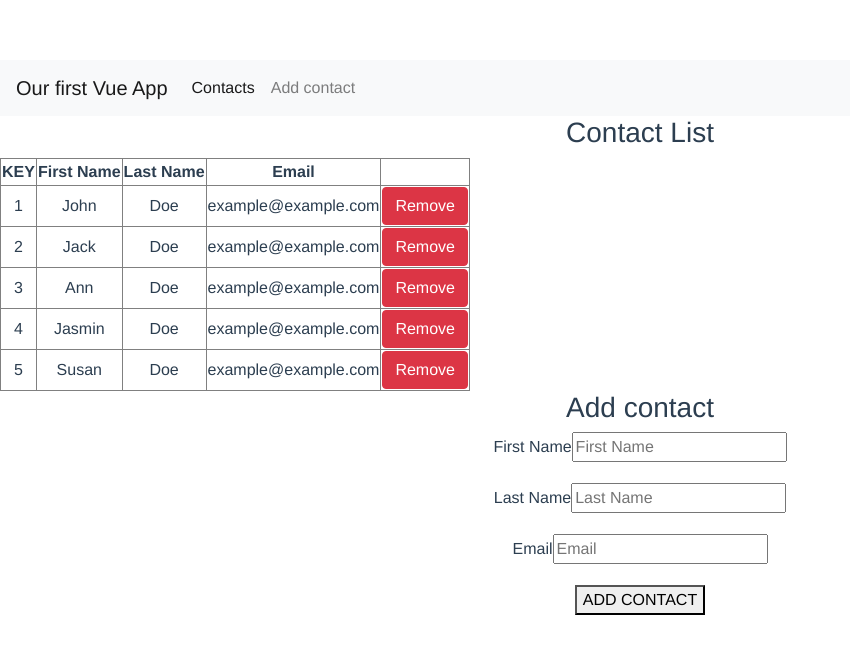
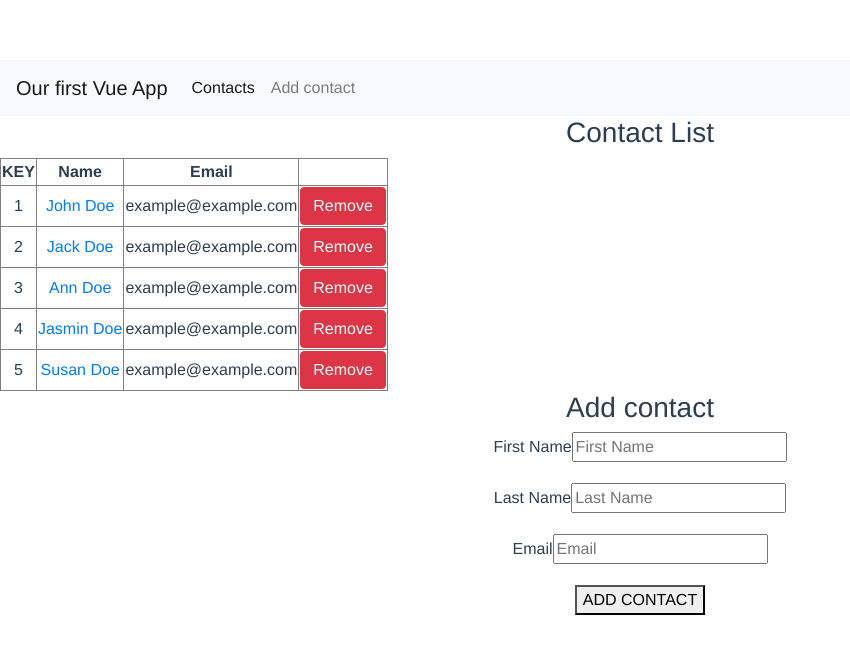
Before and after one commit to MIlicaMihajlovic/ContactList, a Vue app: page /#/contacts in a window 1280 px wide. Shown: the top 654 px of the page, without its empty margins (0-850 px from the left). Built offline with nearby package versions, Linux system fonts and the light colour scheme.

Commit message:
Add Contact details

```diff
--- a/src/components/ContactDetails.vue
+++ b/src/components/ContactDetails.vue
@@ -1,9 +1,9 @@
 <template>
-    <h1>Contact Details</h1>
+    <h5>{{contact}}</h5>
 </template>
 
 <script>
 export default {
-
-}
+    props: ['contact']
+};
 </script>
--- a/src/components/ContactList.vue
+++ b/src/components/ContactList.vue
@@ -23,7 +23,7 @@
 
                 <button type="submit">ADD CONTACT</button>
             </form>
-
+                <ContactDetails :contact="routeContact" />
         </div>
 
 
@@ -32,12 +32,14 @@
 
 <script>
 
-import ContactListTable from './ContactListTable'
+import ContactListTable from './ContactListTable';
+import ContactDetails from './ContactDetails';
 
 export default {
 
     components: {
-        ContactListTable
+        ContactListTable,
+        ContactDetails
     },
 
     data() {
@@ -48,11 +50,11 @@ export default {
                 email: '',
             },
             contacts: [
-                {firstName: 'John', lastName: 'Doe', email: 'example@example.com'},
-                {firstName: 'Jack', lastName: 'Doe', email: 'example@example.com'},
-                {firstName: 'Ann', lastName: 'Doe', email: 'example@example.com'},
-                {firstName: 'Jasmin', lastName: 'Doe', email: 'example@example.com'},
-                {firstName: 'Susan', lastName: 'Doe', email: 'example@example.com'}
+                {id: 1, firstName: 'John', lastName: 'Doe', email: 'example@example.com'},
+                {id: 2, firstName: 'Jack', lastName: 'Doe', email: 'example@example.com'},
+                {id:3, firstName: 'Ann', lastName: 'Doe', email: 'example@example.com'},
+                {id: 4, firstName: 'Jasmin', lastName: 'Doe', email: 'example@example.com'},
+                {id: 5, firstName: 'Susan', lastName: 'Doe', email: 'example@example.com'}
             ],
 
         };
@@ -73,6 +75,15 @@ export default {
             this.contacts.splice(index, 1);
           // this.contacts.splice((this.contacts.indexOf(contact)), 1); moze u jednoj liniji koda
         }
+    },
+
+    computed: {
+        routeContact() {
+            let findedContact = this.contacts.find(contact => contact.id == this.$route.params.id);
+            console.log(findedContact);
+            return findedContact;
+        }
+
     }
 };
 
--- a/src/components/ContactListTable.vue
+++ b/src/components/ContactListTable.vue
@@ -5,16 +5,18 @@
         <table border=1>
             <thead>
                 <th>KEY</th>
-                <th>First Name</th>
-                <th>Last Name</th>
+                <th>Name</th>
                 <th>Email</th>
                 <th></th>
             </thead>
             <tbody>
                 <tr v-for="(contact, index) in contactList" :key="index">
                     <td>{{ index + 1 }}</td>
-                    <td>{{ contact.firstName }}</td>
-                    <td>{{ contact.lastName }}</td>
+                    <td>
+                        <router-link :to="{name: 'contact-details', params: {id: contact.id}}">
+                            {{ contact.firstName }} {{ contact.lastName }}
+                        </router-link>
+                    </td>
                     <td>{{ contact.email }}</td>
                     <td>
                         <button class="btn btn-danger" @click="removeContact(contact)">Remove</button>
--- a/src/main.js
+++ b/src/main.js
@@ -3,7 +3,7 @@ import App from './App.vue';
 import VueRouter from 'vue-router';
 import ContactList from './components/ContactList.vue';
 import AddContact from './components/AddContact.vue';
-
+import ContactDetails from './components/ContactDetails.vue';
 
 Vue.config.productionTip = false;
 
@@ -13,7 +13,7 @@ const routes = [  //ovo se obicno izvodi u drugom fajlu
   {path: '/', redirect: '/contacts'},
   {path: '/contacts', component: ContactList},
   {path: '/add-contact', component: AddContact},
-
+  {path: '/contacts/:id' , component: ContactList, name: 'contact-details' }
 ];
 
 
```
